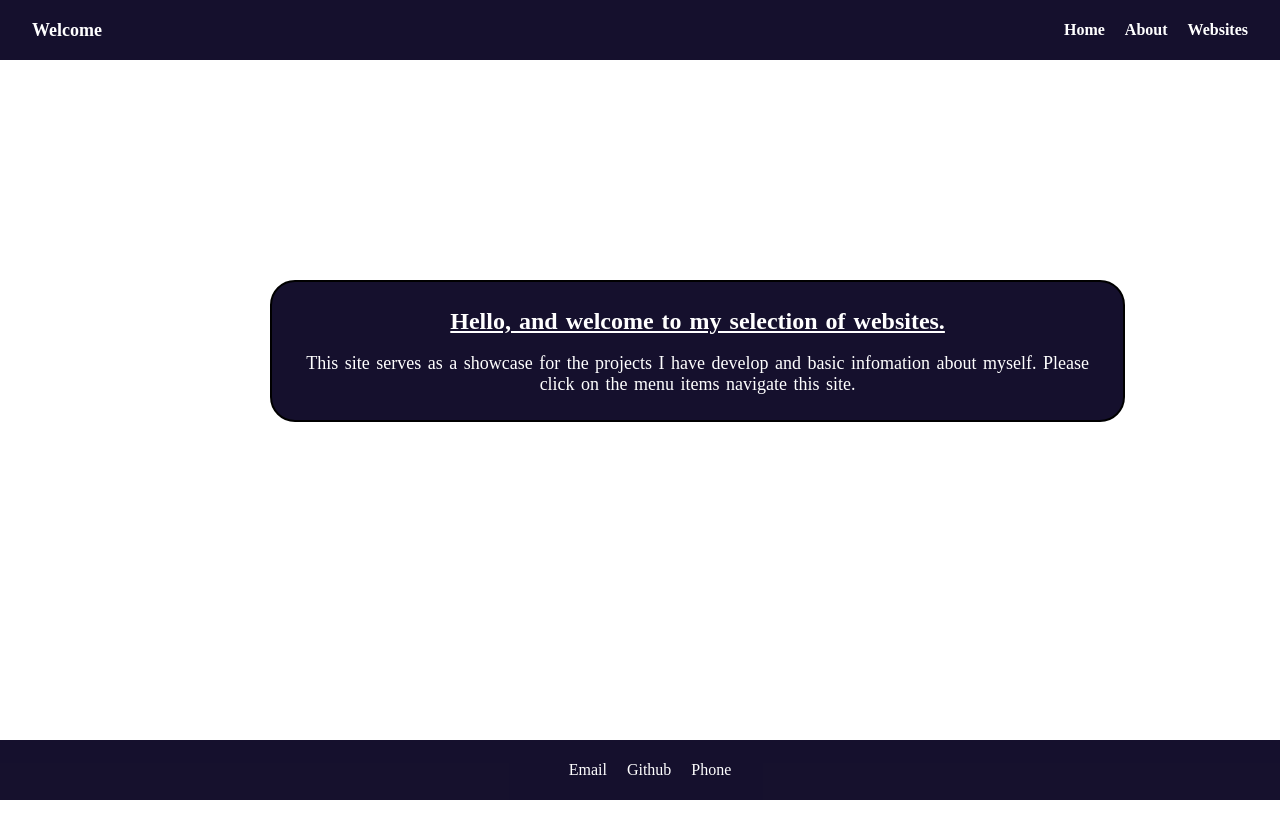
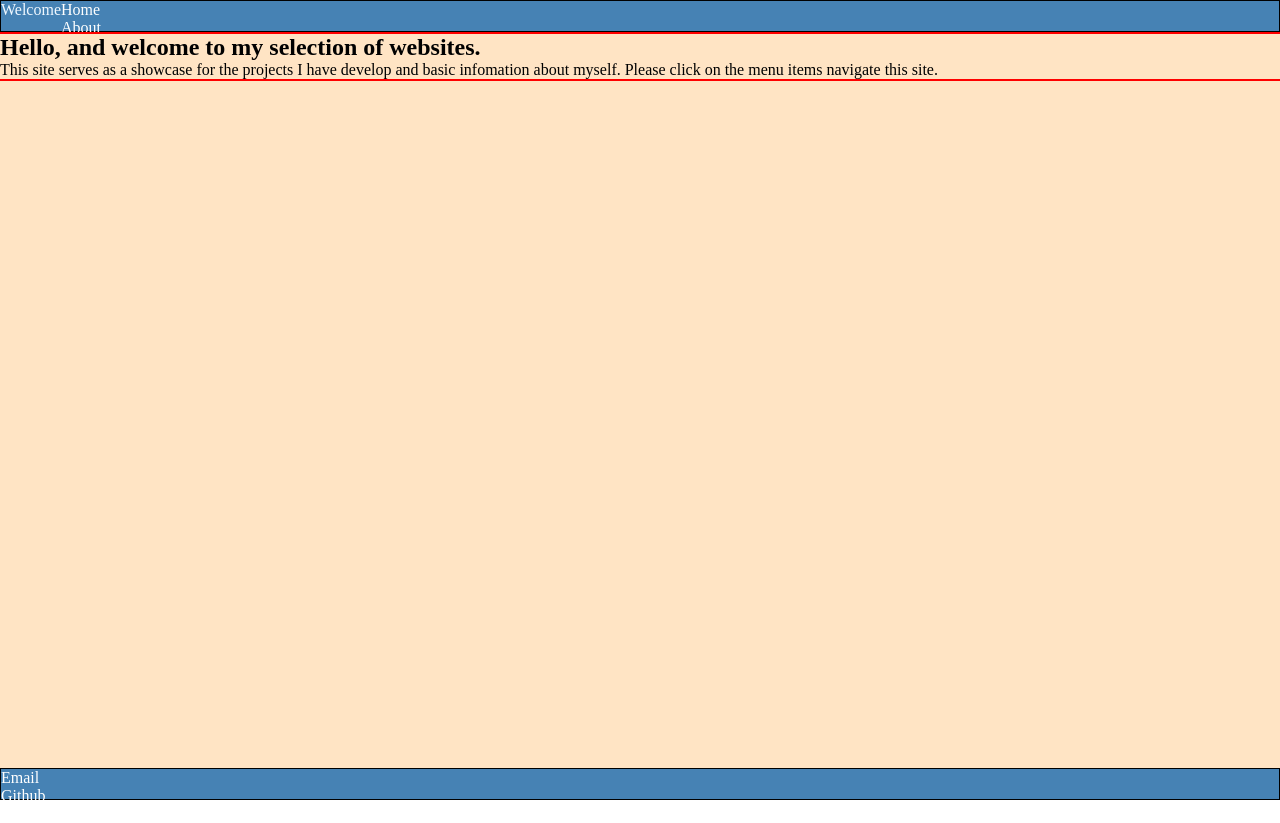
Before and after one commit to Ldumas-byte/portfolio-website, a plain HTML site: page index.html in a window 1280 px wide. Before the commit the page ends 800 px from the top, so only its background shows below. Drawn offline with Linux system fonts and the light colour scheme.

Commit message:
css grid framework

```diff
--- /dev/null
+++ b/ccs-grid.css
@@ -0,0 +1,58 @@
+* {
+    padding: 0;
+    margin: 0;
+}
+
+.body-container {
+    color: aliceblue;
+    height: 100vh;
+    display: grid;
+    grid-template-columns: 1fr 1fr 1fr;
+    grid-template-rows: 2rem 1fr 2rem;
+    grid-template-areas: "nav nav nav" "article article article" "footer footer footer";
+}
+
+nav {
+    grid-area: nav;
+}
+
+article {
+    grid-area: article;
+}
+
+footer {
+    grid-area: footer;
+}
+
+nav,
+footer {
+    background-color: steelblue;
+    border: black 1px solid;
+}
+
+article {
+    background-color: bisque;
+    color: black;
+}
+
+ul {
+    list-style-type: none;
+}
+
+ul a {
+    color: rgb(255, 255, 255);
+    text-decoration: none;
+}
+
+.top-nav {
+    display: flex;
+}
+
+.bottom-nav {
+    display: flex;
+}
+
+p {
+    border: rgb(255, 0, 0) 1px solid;
+    text-align: center;
+}
--- a/index.html
+++ b/index.html
@@ -6,12 +6,12 @@
     <meta http-equiv="X-UA-Compatible" content="IE=edge">
     <meta name="viewport" content="width=device-width, initial-scale=1.0">
     <title>Welcome</title>
-    <link rel="stylesheet" href="main-stylesheet.css">
+    <link rel="stylesheet" href="ccs-grid.css">
 </head>
 
 <body class="body-container">
     <nav class="top-nav">
-        <div class="nav-container">
+
         <div class="logo">Welcome</div>
         <ul class="top-items">
 
@@ -28,21 +28,20 @@
         </ul>
 
     </nav>
-    </div>
 
 
-    <div class="content-container">
+
+
     <article class="main-content">
+        <p class="main-text">
             <h1 class="header-title">Hello, and welcome to my selection of websites.</h1>
-            <br>
-            <p class="main-text">
             This site serves as a showcase for the projects I have develop and basic infomation about myself. Please click on the menu items navigate this site.
         </p>
     </article>
-    </div>
+
 
     <footer class="bottom-nav">
-        <div class="foot-container">
+
         <ul class="bottom-items">
             <li class="contact-links">
                 <a href="#" class="item">Email</a>
@@ -54,7 +53,7 @@
                 <a href="#" class="item">Phone</a>
             </li>
         </ul>
-        </div>
+
     </footer>
 
 </body>
```
Also changed, not shown: flexbox.css (renamed from main-stylesheet.css). Lines whose indentation alone changed are shown as unchanged.
